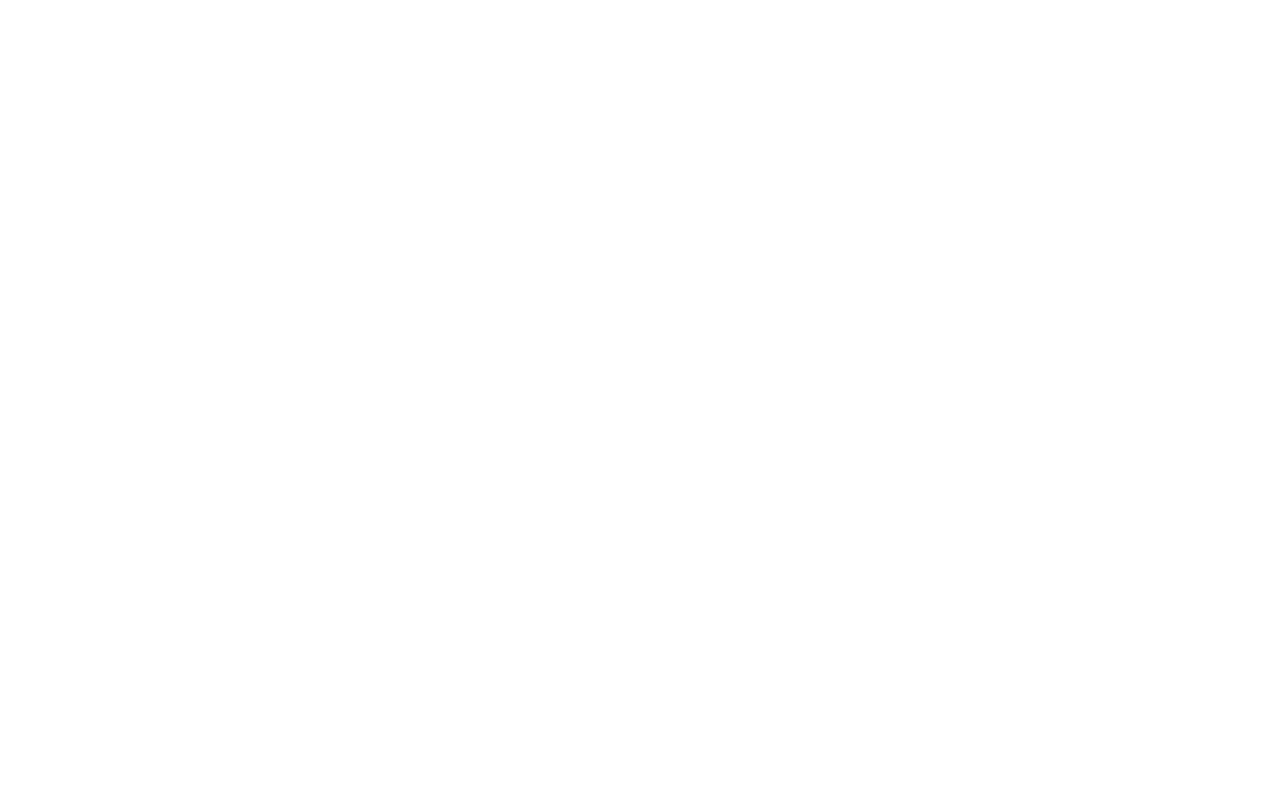
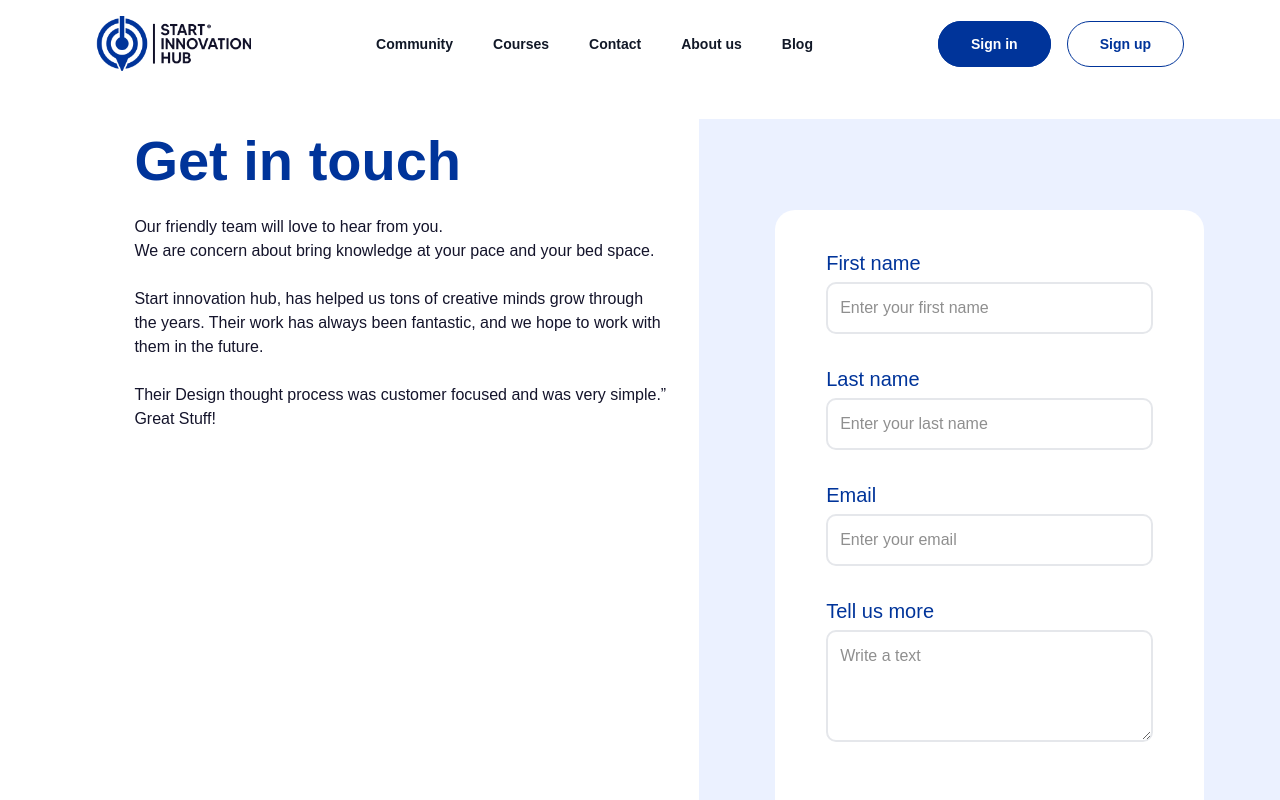
Before and after one commit to jibola2588/e-learning-repository, a React (Create React App) app: page /contact in a window 1280 px wide. Before the commit this address had no page. Shown: the top 800 px of the page. Built offline with nearby package versions, Linux system fonts and the light colour scheme; a web font is replaced by a local one.

Commit message:
finished up contactUs page

```diff
--- a/src/App.jsx
+++ b/src/App.jsx
@@ -2,6 +2,7 @@
 import { LandingPage } from "./pages/home/Landing-Page";
 import CoursePage from "./pages/coursePage/CoursePage";
 import { BlogPage } from "./pages/blogPage/BlogPage";
+import { ContactUs } from "./pages/contactUsPage/ContactUs";
 
 const App = () => {
   return (
@@ -9,6 +10,7 @@
       <Routes>
         <Route path="/" element={<LandingPage />} />
         <Route path="/courses" element={<CoursePage />} />
+        <Route path="/contact" element={<ContactUs />}/>
         <Route path="/blog" element={<BlogPage />}/>
       </Routes>
     </Router>
--- /dev/null
+++ b/src/components/contactUs/ContactForm.jsx
@@ -0,0 +1,37 @@
+export const ContactForm = () => {
+    return(
+        <div className="bg-[#EBF1FF] px-6 py-8 lg:px-[76px] lg:py-[91px] mt-10 lg:mt-0 w-full">
+            <div className="bg-white w-full rounded-[11.8889px] md:rounded-[20px]">
+                <form className="px-6 md:px-20 pb-10 pt-6 lg:px-[51px] lg:pb-[100px] lg:pt-[38px]" action="">
+                    <div className="block">
+                        <label className="text-[#00349A] text-[11.8889px] md:text-[20px] font-[500]" htmlFor="first-name">First name</label>
+                        <div>
+                            <input className="border border-2 w-full mt-1 placeholder:text-[#8F8F8F] placeholder:text-[16px] placeholder:font-[400] rounded-[5.94444px] md:rounded-[10px] p-1 md:p-3 focus:outline-none focus:border-[#00349A]"
+                            placeholder="Enter your first name"
+                            type="text"
+                            name="first-name" required/>
+                        </div>
+                    </div>
+                    <div className="block mt-3 md:mt-[30px]">
+                        <label className="text-[#00349A] text-[11.8889px] md:text-[20px] font-[500]" htmlFor="last-name">Last name</label>
+                        <div>
+                            <input className="border border-2 w-full mt-1 placeholder:text-[#8F8F8F] md:placeholder:text-[16px] placeholder:font-[400] rounded-[5.94444px] md:rounded-[10px] p-1 md:p-3 focus:outline-none focus:border-[#00349A]" placeholder="Enter your last name" type="text" name="last-name" required/>
+                        </div>
+                    </div>
+                    <div className="block mt-3 md:mt-[30px]">
+                        <label className="text-[#00349A] text-[11.8889px] md:text-[20px] font-[500]" htmlFor="email">Email</label>
+                        <div>
+                            <input className="border border-2 w-full mt-1 placeholder:text-[#8F8F8F] placeholder:text-[16px] placeholder:font-[400] rounded-[5.94444px] md:rounded-[10px] p-1 md:p-3 focus:outline-none focus:border-[#00349A]" placeholder="Enter your email" type="email" name="email" required/>
+                        </div>
+                    </div>
+                    <div className="block mt-3 md:mt-[30px]">
+                        <label className="text-[#00349A] text-[11.8889px] md:text-[20px] font-[500]" htmlFor="first-name">Tell us more</label>
+                        <div>
+                            <textarea className="border border-2 h-20 md:h-28 w-full mt-1 placeholder:text-[#8F8F8F] placeholder:text-[16px] placeholder:font-[400] rounded-[5.94444px] md:rounded-[10px] p-1 md:p-3 focus:outline-none focus:border-[#00349A]" placeholder="Write a text" name="contact-details" id="" required></textarea>
+                        </div>
+                    </div>
+                </form>
+            </div>
+        </div>
+    )
+}
--- /dev/null
+++ b/src/components/contactUs/Content.jsx
@@ -0,0 +1,21 @@
+import { ContactForm } from "./ContactForm"
+
+export const ContactContent = () => {
+    return (
+        <div className="grid font-[satoshi] grid-cols-1 lg:pl-[7.4rem] lg:grid-cols-2 mt-8">
+            <div className="pl-4">
+                <h2 className="text-[#00349A] md:text-[56px] text-[34.6106px] font-[700]">Get in touch</h2>
+                <p className="mt-3 font-[400] text-[9.88875px] md:text-[16px] text-[#14142B]">Our friendly team will love to hear from you.<br />
+                We are concern about bring knowledge at your pace and your bed space.</p>
+                <p className="mt-6 font-[400] text-[9.88875px] md:text-[16px] text-[#14142B]">Start innovation hub, has helped us tons of creative minds grow through<br />
+                the years. Their work has always been fantastic, and we hope to work with <br/>
+                them in the future.</p>
+                <p className="mt-6 font-[400] text-[9.88875px] md:text-[16px] text-[#14142B]">Their Design thought process was customer focused and was very simple.”<br />
+                Great Stuff!</p>
+            </div>
+            <div className="">
+                <ContactForm />
+            </div>
+        </div>
+    )
+}
--- /dev/null
+++ b/src/pages/contactUsPage/ContactUs.jsx
@@ -0,0 +1,13 @@
+import Navbar from "../../components/navbars/Landing-Page-Navbar"
+import Footer from "../../components/footer/Footer"
+import { ContactContent } from "../../components/contactUs/Content"
+
+export const ContactUs = () => {
+    return (
+        <div>
+            <Navbar />
+            <ContactContent />
+            <Footer />
+        </div>
+    )
+}
```
